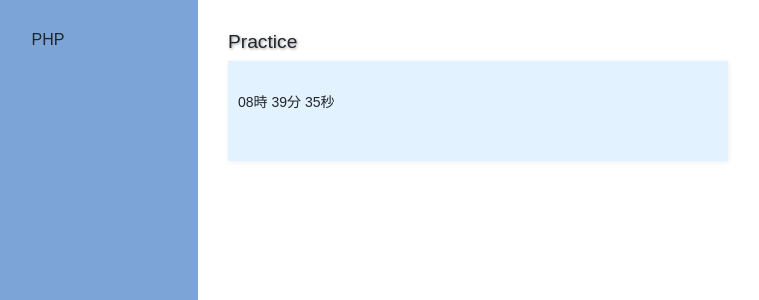
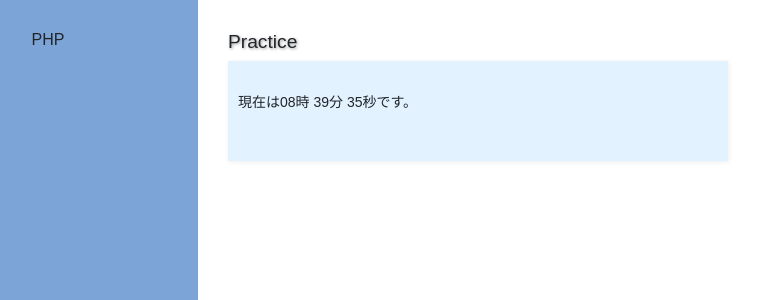
Before and after one commit to rwrw96/php-test, a PHP site: page /PHP/sumple03.php in a window 1280 px wide. Shown: the top 300 px of the page, without its empty margins (102-861 px from the left). Run offline with PHP 8.4, Linux system fonts and the light colour scheme.

Commit message:
文字の連結

```diff
--- a/PHP/sumple03.php
+++ b/PHP/sumple03.php
@@ -21,7 +21,7 @@
 
 <?php
 date_default_timezone_set('Asia/Tokyo');
-print(date("H時 i分 s秒"));
+print("現在は".date("h時 i分 s秒")."です。");
 ?>
 
 </pre>
```
